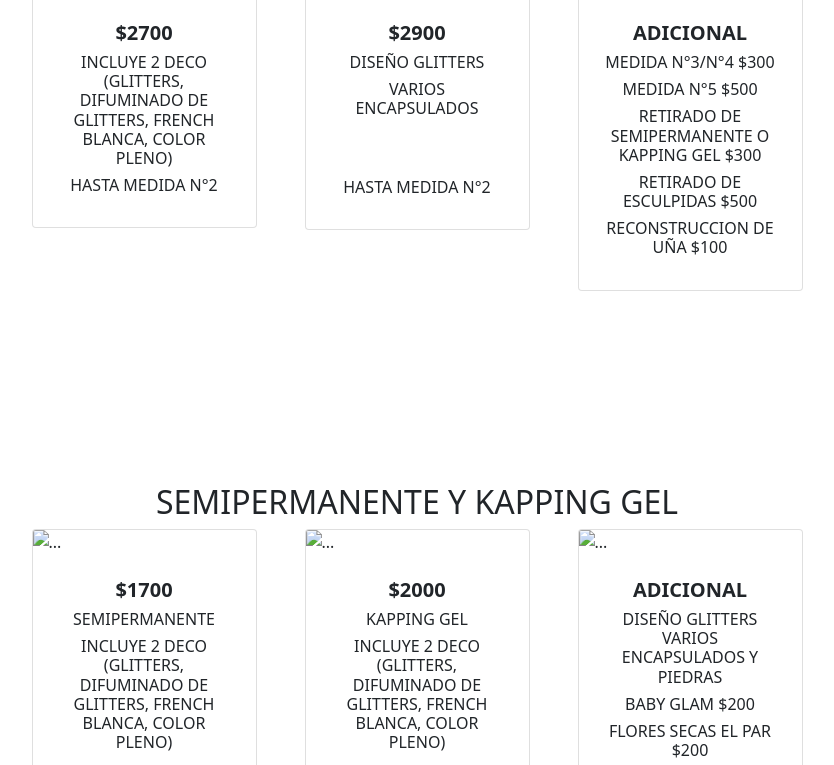
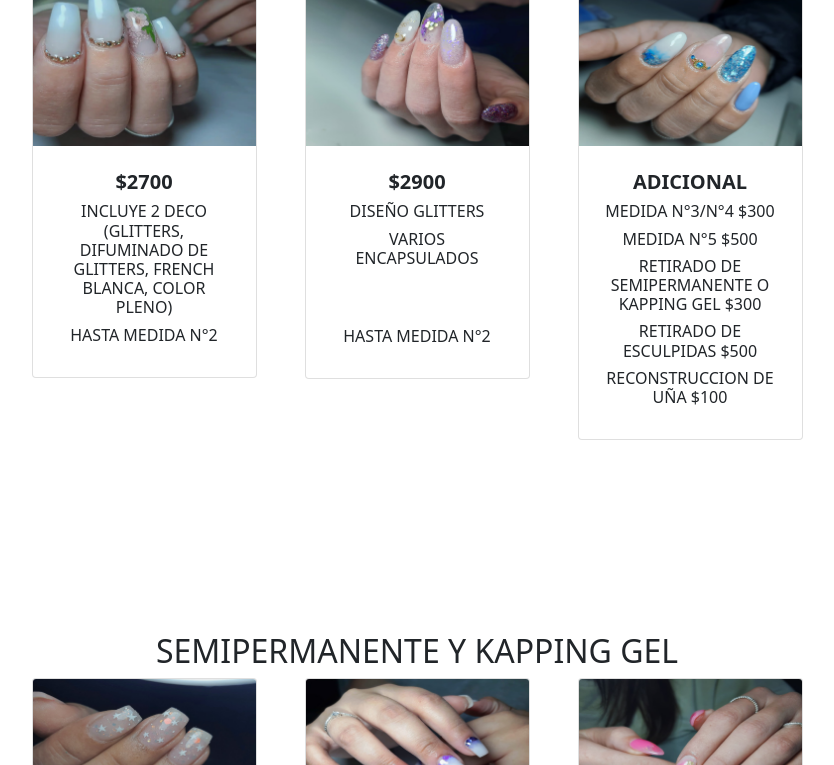
Before and after one commit to fedeflores25/paginaestetica, a plain HTML site: page index.html in a window 1280 px wide. Shown: the part 693-1458 px from the top of the page, without its empty margins (223-1057 px from the left). Drawn offline with nearby package versions, Linux system fonts and the light colour scheme.

Commit message:
imagenes de uñas primera version

```diff
--- a/index.html
+++ b/index.html
@@ -39,7 +39,7 @@
                     <li class="list-inline-item">
                         Charms.ok <a class="social-link rounded-circle text-white mr-3" href="https://www.instagram.com/charms.ok/"><i class="bi bi-instagram"></i></a>
                     <p>1160315982 Andrea! <i class="bi bi-whatsapp"></i><br>
-                    Simon Bolivar 1273,Longchamps<i class="bi bi-pin"></i></p>
+                    Simon Bolivar 1273, Longchamps <i class="bi bi-pin"></i></p>
                     <p></p>
                     </li>
                 </ul>
@@ -56,7 +56,7 @@
                     <div class="col mb-5">
                         <div class="card h-80">
                             <!-- Product image-->
-                            <img class="card-img-top" src="assets/uñasdiferentes2.png" alt="..." />
+                            <img class="card-img-top" src="assets/clasicaclasica.png" alt="..." />
                             <!-- Product details-->
                             <div class="card-body p-4">
                                 <div class="text-center">
@@ -75,7 +75,7 @@
                             <!-- Sale badge-->
                             <div class="badge bg-dark text-white position-absolute" style="top: 0.5rem; right: 0.5rem"></div>
                             <!-- Product image-->
-                            <img class="card-img-top" src="assets/uñasdiferentes2.png" alt="..." />
+                            <img class="card-img-top" src="assets/glitermejor.png" alt="..." />
                             <!-- Product details-->
                             <div class="card-body p-4">
                                 <div class="text-center">
@@ -94,7 +94,7 @@
                     <div class="col mb-5">
                         <div class="card h-80">
                             <!-- Product image-->
-                            <img class="card-img-top" src="assets/pestaña.png" alt="..." />
+                            <img class="card-img-top" src="assets/extras1.png" alt="..." />
                             <!-- Product details-->
                             <div class="card-body p-4">
                                 <div class="text-center">
@@ -123,7 +123,7 @@
                     <div class="col mb-5">
                         <div class="card h-80">
                             <!-- Product image-->
-                            <img class="card-img-top" src="assets/uñasdiferentes2.png" alt="..." />
+                            <img class="card-img-top" src="assets/semipermanente.png" alt="..." />
                             <!-- Product details-->
                             <div class="card-body p-4">
                                 <div class="text-center">
@@ -143,7 +143,7 @@
                             <!-- Sale badge-->
                             <div class="badge bg-dark text-white position-absolute" style="top: 0.5rem; right: 0.5rem"></div>
                             <!-- Product image-->
-                            <img class="card-img-top" src="assets/uñasdiferentes2.png" alt="..." />
+                            <img class="card-img-top" src="assets/kapping.png" alt="..." />
                             <!-- Product details-->
                             <div class="card-body p-4">
                                 <div class="text-center">
@@ -169,7 +169,7 @@
                     <div class="col mb-5">
                         <div class="card h-80">
                             <!-- Product image-->
-                            <img class="card-img-top" src="assets/pestaña.png" alt="..." />
+                            <img class="card-img-top" src="assets/extraoro.png" alt="..." />
                             <!-- Product details-->
                             <div class="card-body p-4">
                                 <div class="text-center">
```
Also changed, not shown: assets/clasicaclasica.png (added), assets/extraoro.png (added), assets/extras1.png (added), assets/glitermejor.png (added), assets/kapping.png (added), assets/semipermanente.png (added).
